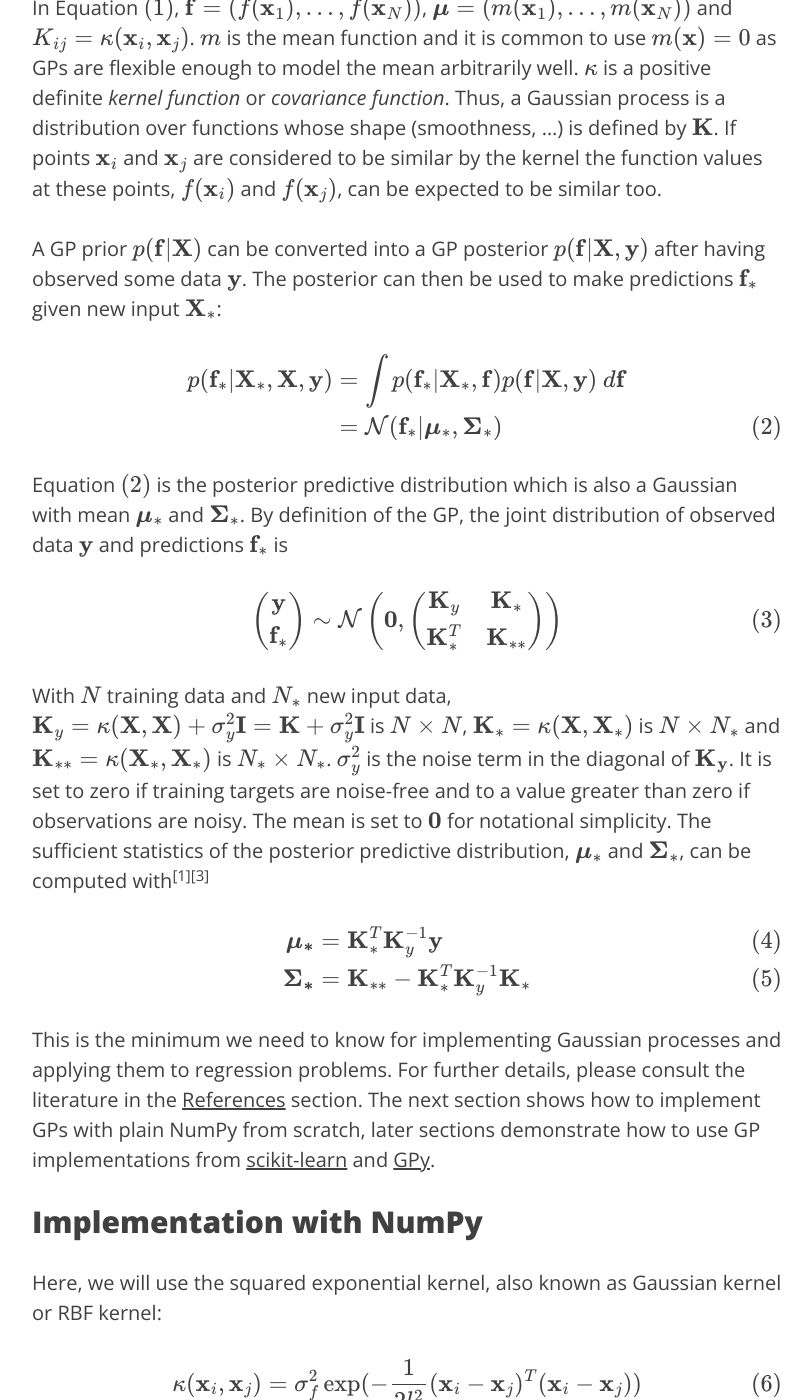
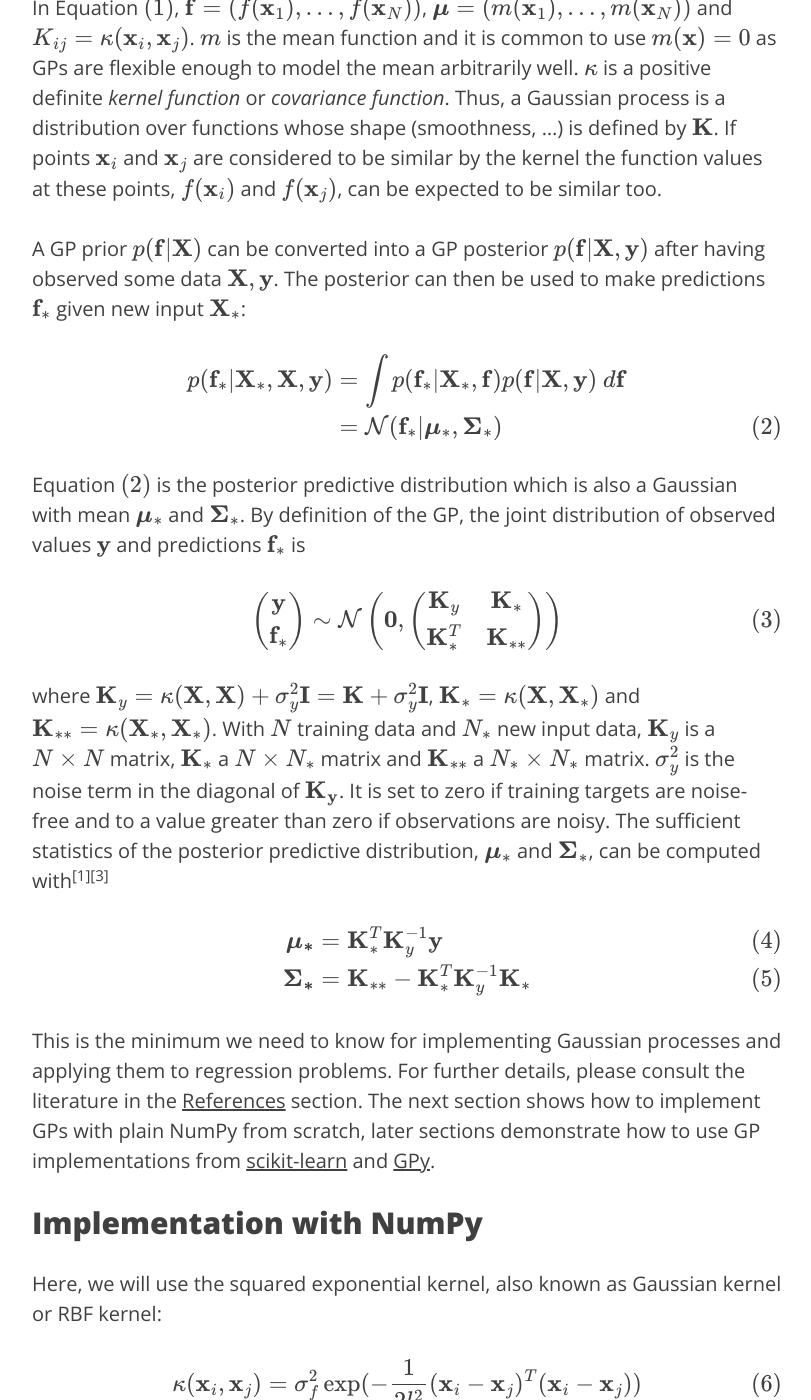
Before and after one commit to krasserm/krasserm.github.io, a Jekyll site: the page built from _posts/2018-03-19-gaussian-processes.md, in a window 1280 px wide and 1400 px high, scrolled down 1912 px. Shown: the whole window, without its empty margins (233-1044 px from the left). Built offline with Jekyll 4.4.1, drawn with Linux system fonts in a browser that asks for light colours; formulas are drawn with MathJax 3; comment, search, counter and statistics services are not loaded.

Commit message:
Minor revision of GP article (theory part)

```diff
--- a/_posts/2018-03-19-gaussian-processes.md
+++ b/_posts/2018-03-19-gaussian-processes.md
@@ -29,7 +29,7 @@ $$p(\mathbf{f} \lvert \mathbf{X}) = \mathcal{N}(\mathbf{f} \lvert \boldsymbol\mu
 
 In Equation $(1)$, $\mathbf{f} = (f(\mathbf{x}\_1),...,f(\mathbf{x}\_N))$, $\boldsymbol\mu = (m(\mathbf{x}\_1),...,m(\mathbf{x}\_N))$ and $K\_{ij} = \kappa(\mathbf{x}\_i,\mathbf{x}\_j)$. $m$ is the mean function and it is common to use $m(\mathbf{x}) = 0$ as GPs are flexible enough to model the mean arbitrarily well. $\kappa$ is a positive definite *kernel function* or *covariance function*. Thus, a Gaussian process is a distribution over functions whose shape (smoothness, ...) is defined by $\mathbf{K}$. If points $\mathbf{x}_i$ and $\mathbf{x}_j$ are considered to be similar by the kernel the function values at these points, $f(\mathbf{x}_i)$ and $f(\mathbf{x}_j)$, can be expected to be similar too.
 
-A GP prior $p(\mathbf{f} \lvert \mathbf{X})$ can be converted into a GP posterior $p(\mathbf{f} \lvert \mathbf{X},\mathbf{y})$ after having observed some data $\mathbf{y}$. The posterior can then be used to make predictions $\mathbf{f}\_\*$ given new input $\mathbf{X}\_\*$:
+A GP prior $p(\mathbf{f} \lvert \mathbf{X})$ can be converted into a GP posterior $p(\mathbf{f} \lvert \mathbf{X},\mathbf{y})$ after having observed some data $\mathbf{X},\mathbf{y}$. The posterior can then be used to make predictions $\mathbf{f}\_\*$ given new input $\mathbf{X}\_\*$:
 
 $$
 \begin{align*}
@@ -39,7 +39,7 @@ p(\mathbf{f}_* \lvert \mathbf{X}_*,\mathbf{X},\mathbf{y})
 \end{align*}
 $$
 
-Equation $(2)$ is the posterior predictive distribution which is also a Gaussian with mean $\boldsymbol{\mu}\_\*$ and $\boldsymbol{\Sigma}\_\*$. By definition of the GP, the joint distribution of observed data $\mathbf{y}$ and predictions $\mathbf{f}\_\*$  is
+Equation $(2)$ is the posterior predictive distribution which is also a Gaussian with mean $\boldsymbol{\mu}\_\*$ and $\boldsymbol{\Sigma}\_\*$. By definition of the GP, the joint distribution of observed values $\mathbf{y}$ and predictions $\mathbf{f}\_\*$  is
 
 $$
 \begin{pmatrix}\mathbf{y} \\ \mathbf{f}_*\end{pmatrix} \sim \mathcal{N}
@@ -48,7 +48,7 @@ $$
 \right)\tag{3}\label{eq3}
 $$
 
-With $N$ training data and $N\_\*$ new input data, $\mathbf{K}\_y = \kappa(\mathbf{X},\mathbf{X}) + \sigma_y^2\mathbf{I} = \mathbf{K} + \sigma\_y^2\mathbf{I}$ is $N \times N$, $\mathbf{K}\_\* = \kappa(\mathbf{X},\mathbf{X}\_\*)$ is $N \times N\_\*$ and $\mathbf{K}\_{\*\*} = \kappa(\mathbf{X}\_\*,\mathbf{X}\_\*)$ is $N\_\* \times N\_\*$. $\sigma_y^2$ is the noise term in the diagonal of $\mathbf{K_y}$. It is set to zero if training targets are noise-free and to a value greater than zero if observations are noisy. The mean is set to $\boldsymbol{0}$ for notational simplicity. The sufficient statistics of the posterior predictive distribution, $\boldsymbol{\mu}\_\*$ and $\boldsymbol{\Sigma}\_\*$, can be computed with<sup>[1][3]</sup>
+where $\mathbf{K}\_y = \kappa(\mathbf{X},\mathbf{X}) + \sigma_y^2\mathbf{I} = \mathbf{K} + \sigma_y^2\mathbf{I}$, $\mathbf{K}\_\* = \kappa(\mathbf{X},\mathbf{X}\_\*)$ and $\mathbf{K}\_{\*\*} = \kappa(\mathbf{X}\_\*,\mathbf{X}\_\*)$. With $N$ training data and $N\_\*$ new input data, $\mathbf{K}\_y$ is a $N \times N$ matrix, $\mathbf{K}\_\*$ a $N \times N\_\*$ matrix and $\mathbf{K}\_{\*\*}$ a $N\_\* \times N\_\*$ matrix. $\sigma_y^2$ is the noise term in the diagonal of $\mathbf{K_y}$. It is set to zero if training targets are noise-free and to a value greater than zero if observations are noisy. The sufficient statistics of the posterior predictive distribution, $\boldsymbol{\mu}\_\*$ and $\boldsymbol{\Sigma}\_\*$, can be computed with<sup>[1][3]</sup>
 
 $$
 \begin{align*}
```
